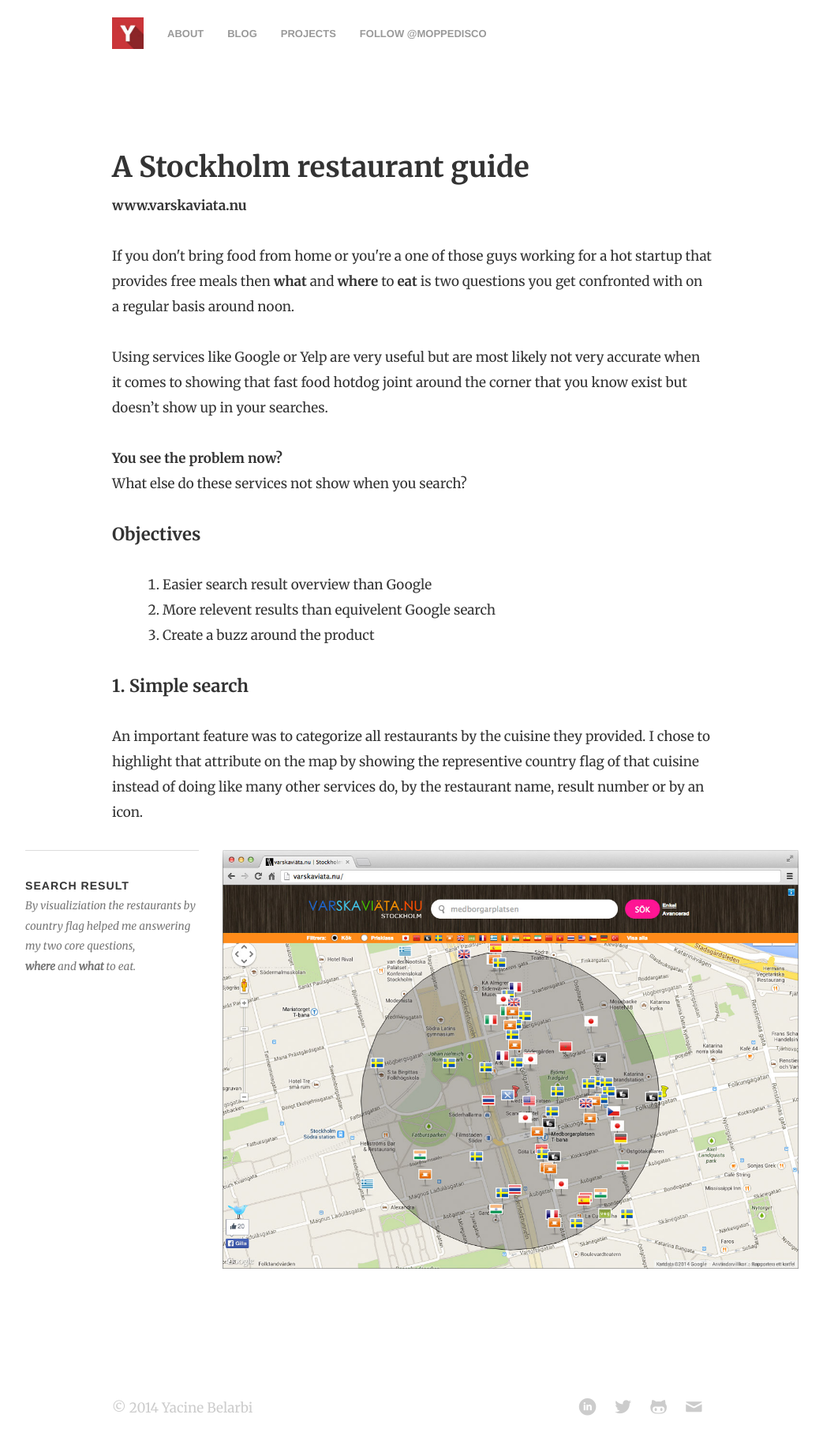
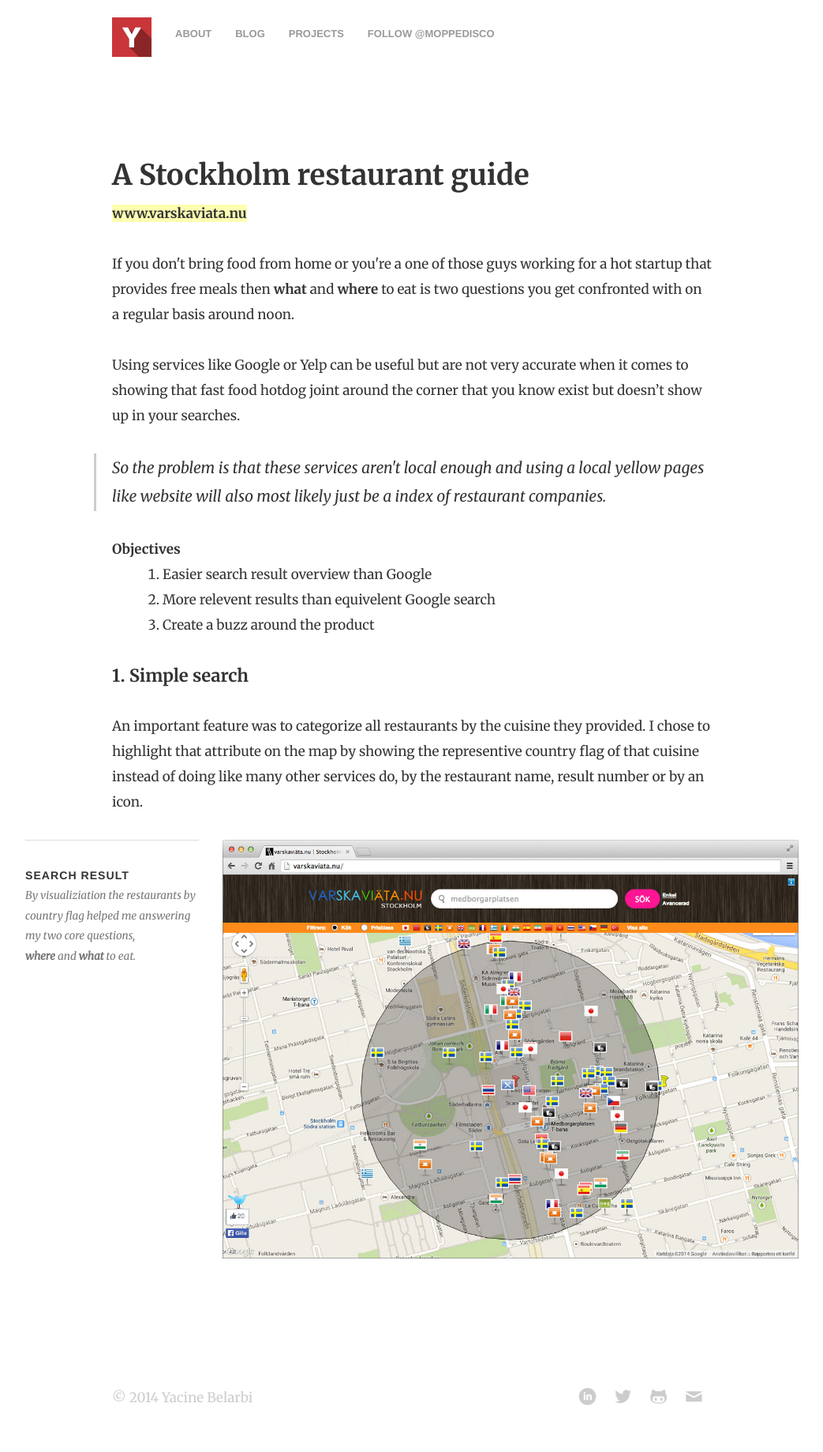
Before and after one commit to moppedisco/blog, a Jekyll site: the page built from projects/varskaviata/index.html, in a window 1280 px wide. Shown: the whole page at 79% size, without its empty margins (118-1161 px from the left). Built offline with Jekyll 4.4.1, drawn with Linux system fonts in a browser that asks for light colours; Markdown is read by kramdown in place of the engine named in the settings; comment, search, counter and statistics services are not loaded.

Commit message:
project text update

```diff
--- a/css/style.css
+++ b/css/style.css
@@ -1519,6 +1519,18 @@
 h1 {
   margin-bottom: 16px;
 }
+blockquote {
+  font-style: italic;
+  border-left: 3px solid #ccc;
+  padding-left: 20px;
+  margin-left: 10px;
+  font-size: 114%;
+}
+@media (min-width: 740px) {
+  blockquote {
+    margin-left: -23px;
+  }
+}
 h3 {
   margin: 0;
 }
@@ -1526,6 +1538,11 @@
   font-weight: bold;
   position: relative;
 }
+img {
+  max-width: 100%;
+  width: 100%;
+}
+a.link_highlight:after,
 .no-touch a:after {
   content: "";
   width: 0;
@@ -1543,6 +1560,7 @@
   -o-transition: all 0.3s;
   transition: all 0.3s;
 }
+a.link_highlight:after,
 a:hover:after {
   width: 100%;
   left: 0;
--- a/projects/varskaviata/index.html
+++ b/projects/varskaviata/index.html
@@ -6,13 +6,13 @@
 <article class="post">
 	<div class="page">
 		<h1>A Stockholm restaurant guide</h1>
-		<p class="meta"><a href="http://varskaviata.nu" target="_blank">www.varskaviata.nu</a></p>
-		<p>If you don't bring food from home or you're a one of those guys working for a hot startup that provides free meals then <b>what</b> and <b>where</b> to <b>eat</b> is two questions you get confronted with on a regular basis around noon. </p>
+		<p class="meta"><a class="link_highlight" href="http://varskaviata.nu" target="_blank">www.varskaviata.nu</a></p>
+		<p>If you don't bring food from home or you're a one of those guys working for a hot startup that provides free meals then <b>what</b> and <b>where</b> to eat is two questions you get confronted with on a regular basis around noon. </p>
 
-		<p>Using services like Google or Yelp are very useful but are most likely not very accurate when it comes to showing that fast food hotdog joint around the corner that you know exist but doesn’t show up in your searches.</p>
-		<p><b>You see the problem now? </b><br>What else do these services not show when you search?</p>
+		<p>Using services like Google or Yelp can be useful but are not very accurate when it comes to showing that fast food hotdog joint around the corner that you know exist but doesn’t show up in your searches.</p>
+		<blockquote>So the problem is that these services aren't local enough and using a local yellow pages like website will also most likely just be a index of restaurant companies.</blockquote>
 
-		<h2>Objectives</h2>
+		<b>Objectives</b>
 		<ol>
 			<li>Easier search result overview than Google</li>
 			<li>More relevent results than equivelent Google search</li>
```
Also changed, not shown: _posts/2014-03-11-Rainbow-your-Mac-dock-apps-for-quick-UX-win.markdown (+11 -4 lines), css/style.less (+21 -0 lines), assets/macdock_ungrouped.png (added).
